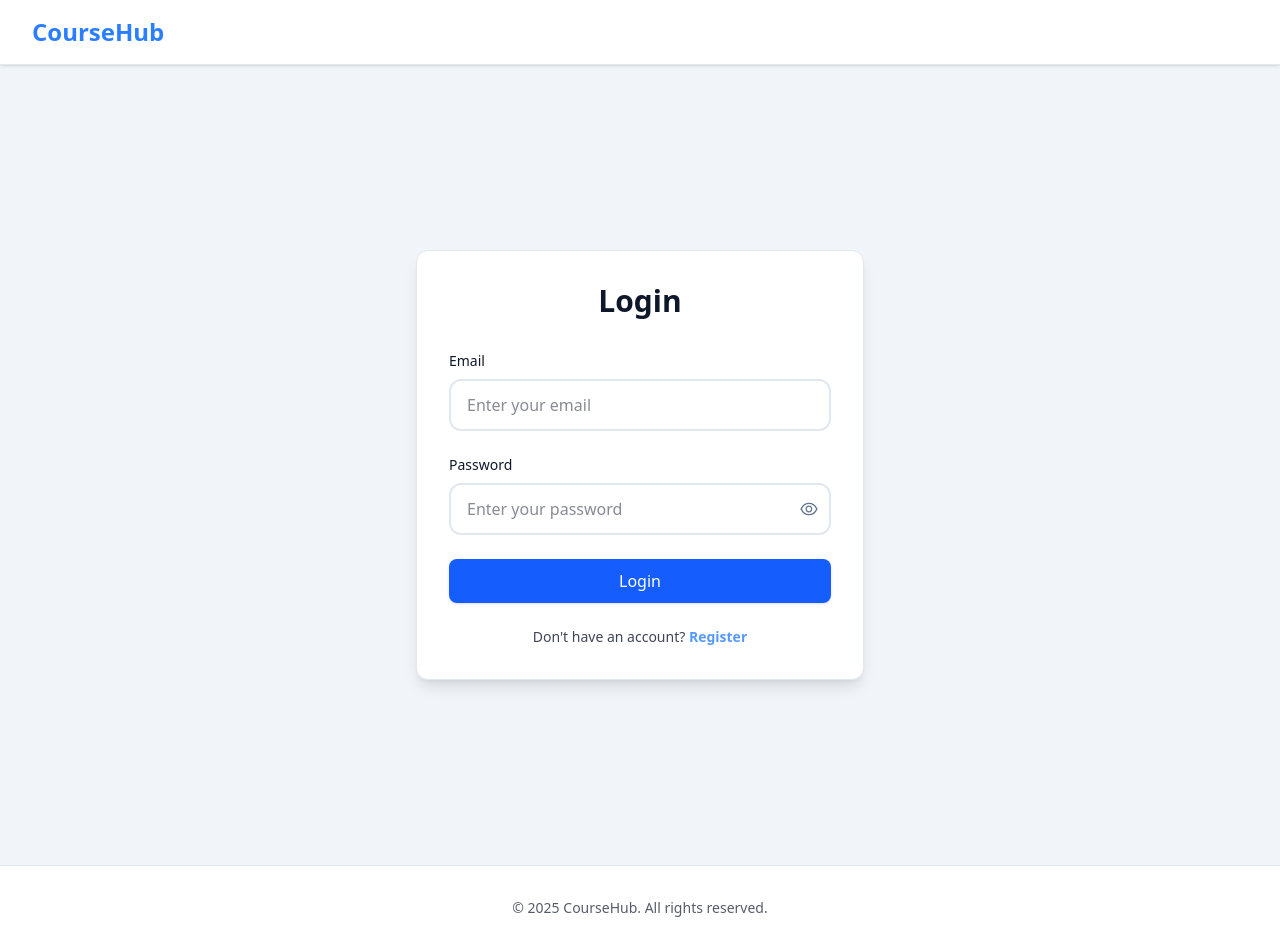
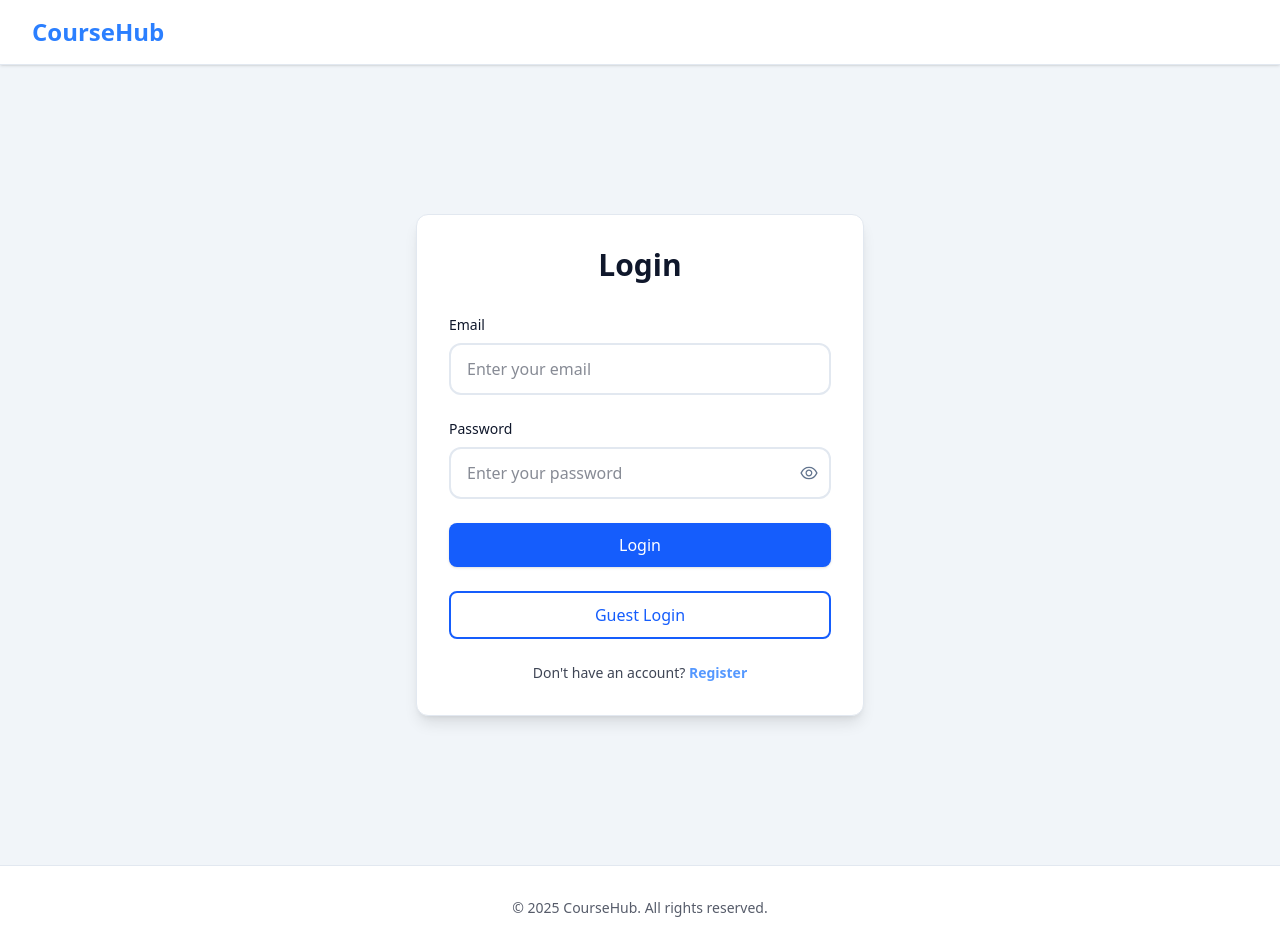
Before and after one commit to ayondev7/Referral-management-system, a Next.js app in the folder frontend/: page / in a window 1280 px wide. Built offline with nearby package versions, Linux system fonts and the light colour scheme; no server answers.

Commit message:
feat: add guest login functionality and related configurations

```diff
--- a/frontend/src/app/api/auth/[...nextauth]/route.ts
+++ b/frontend/src/app/api/auth/[...nextauth]/route.ts
@@ -53,7 +53,7 @@ async function refreshAccessToken(token: JWT): Promise<JWT> {
     return {
       ...token,
       accessToken: response.data.accessToken,
-      accessTokenExpiry: Date.now() + 3 * 60 * 60 * 1000, // 3 hours from now
+      accessTokenExpiry: Date.now() + 3 * 60 * 60 * 1000,
     };
   } catch (error) {
     console.error('Error refreshing access token:', error);
--- a/frontend/src/components/auth/LoginForm.tsx
+++ b/frontend/src/components/auth/LoginForm.tsx
@@ -6,6 +6,7 @@ import { z } from 'zod';
 import { useRouter } from 'next/navigation';
 import { signIn } from 'next-auth/react';
 import toast from 'react-hot-toast';
+import { authAPI } from '@lib/api';
 import Input from '@components/ui/Input';
 import Button from '@components/ui/Button';
 import { CLIENT_ROUTES } from '@/routes';
@@ -21,6 +22,7 @@ type LoginFormData = z.infer<typeof loginSchema>;
 const LoginForm: React.FC = () => {
   const router = useRouter();
   const [loading, setLoading] = useState(false);
+  const [guestLoading, setGuestLoading] = useState(false);
   const [showPassword, setShowPassword] = useState(false);
 
   const {
@@ -59,6 +61,37 @@ const LoginForm: React.FC = () => {
     }
   };
 
+  const handleGuestLogin = async () => {
+    try {
+      setGuestLoading(true);
+
+      const response = await authAPI.guestLogin();
+      const { user, accessToken } = response.data;
+
+      const result = await signIn('credentials', {
+        email: user.email,
+        password: accessToken,
+        redirect: false,
+      });
+
+      if (result?.error) {
+        toast.error(result.error);
+        return;
+      }
+
+      if (result?.ok) {
+        toast.success('Welcome Guest!');
+        router.push(CLIENT_ROUTES.DASHBOARD);
+        router.refresh();
+      }
+    } catch (error: unknown) {
+      const errorMessage = (error as { response?: { data?: { message?: string } } })?.response?.data?.message || 'Guest login failed. Please try again.';
+      toast.error(errorMessage);
+    } finally {
+      setGuestLoading(false);
+    }
+  };
+
   return (
     <form onSubmit={handleSubmit(onSubmit)} className="bg-white p-4 sm:p-6 lg:p-8 rounded-xl shadow-lg border border-slate-200 flex flex-col gap-4 sm:gap-6">
       <h1 className="text-2xl sm:text-3xl font-bold text-center text-slate-900 mb-1 sm:mb-2">Login</h1>
@@ -89,8 +122,19 @@ const LoginForm: React.FC = () => {
         </button>
       </div>
 
-      <Button type="submit" loading={loading} className="w-full">
+      <Button type="submit" loading={loading} disabled={guestLoading} className="w-full">
         Login
+      </Button>
+
+      <Button
+        type="button"
+        onClick={handleGuestLogin}
+        loading={guestLoading}
+        disabled={loading}
+        variant="outline"
+        className="w-full"
+      >
+        Guest Login
       </Button>
 
       <p className="text-center text-sm text-slate-900 opacity-80">
--- a/frontend/src/components/ui/Button.tsx
+++ b/frontend/src/components/ui/Button.tsx
@@ -17,7 +17,7 @@ const Button: React.FC<ButtonProps> = ({
   disabled,
   ...props
 }) => {
-  const baseClass = 'inline-flex items-center justify-center font-medium rounded-lg transition-all duration-200 border-none outline-none';
+  const baseClass = 'inline-flex items-center justify-center font-medium rounded-lg transition-all duration-200';
 
   const variantClasses = {
     primary: 'bg-blue-600 text-white shadow-sm hover:bg-blue-700 hover:shadow-md',
--- a/frontend/src/lib/api.ts
+++ b/frontend/src/lib/api.ts
@@ -12,4 +12,6 @@ const authClient = axios.create({
 export const authAPI = {
   register: (data: { name: string; email: string; password: string; referralCode?: string }) =>
     authClient.post(AUTH_ROUTES.REGISTER, data),
+  guestLogin: () =>
+    authClient.post(AUTH_ROUTES.GUEST_LOGIN),
 };
--- a/frontend/src/routes/authRoutes.ts
+++ b/frontend/src/routes/authRoutes.ts
@@ -5,6 +5,7 @@ const AUTH_BASE = `${BASE_URL}/api/auth`;
 export const AUTH_ROUTES = {
   REGISTER: `${AUTH_BASE}/register`,
   LOGIN: `${AUTH_BASE}/login`,
+  GUEST_LOGIN: `${AUTH_BASE}/guest-login`,
   ME: `${AUTH_BASE}/me`,
   REFRESH: `${AUTH_BASE}/refresh`,
   LOGOUT: `${AUTH_BASE}/logout`,
```
